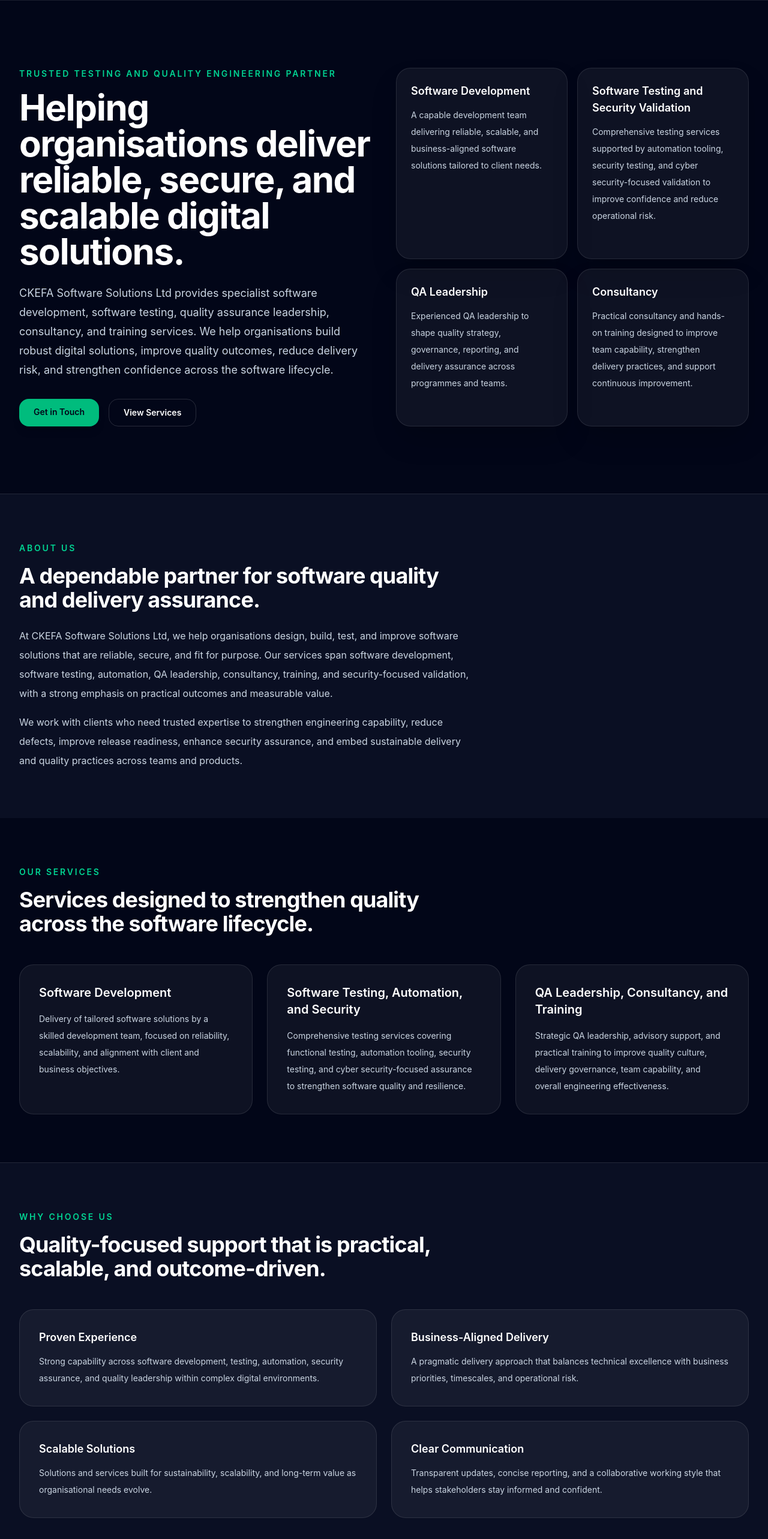
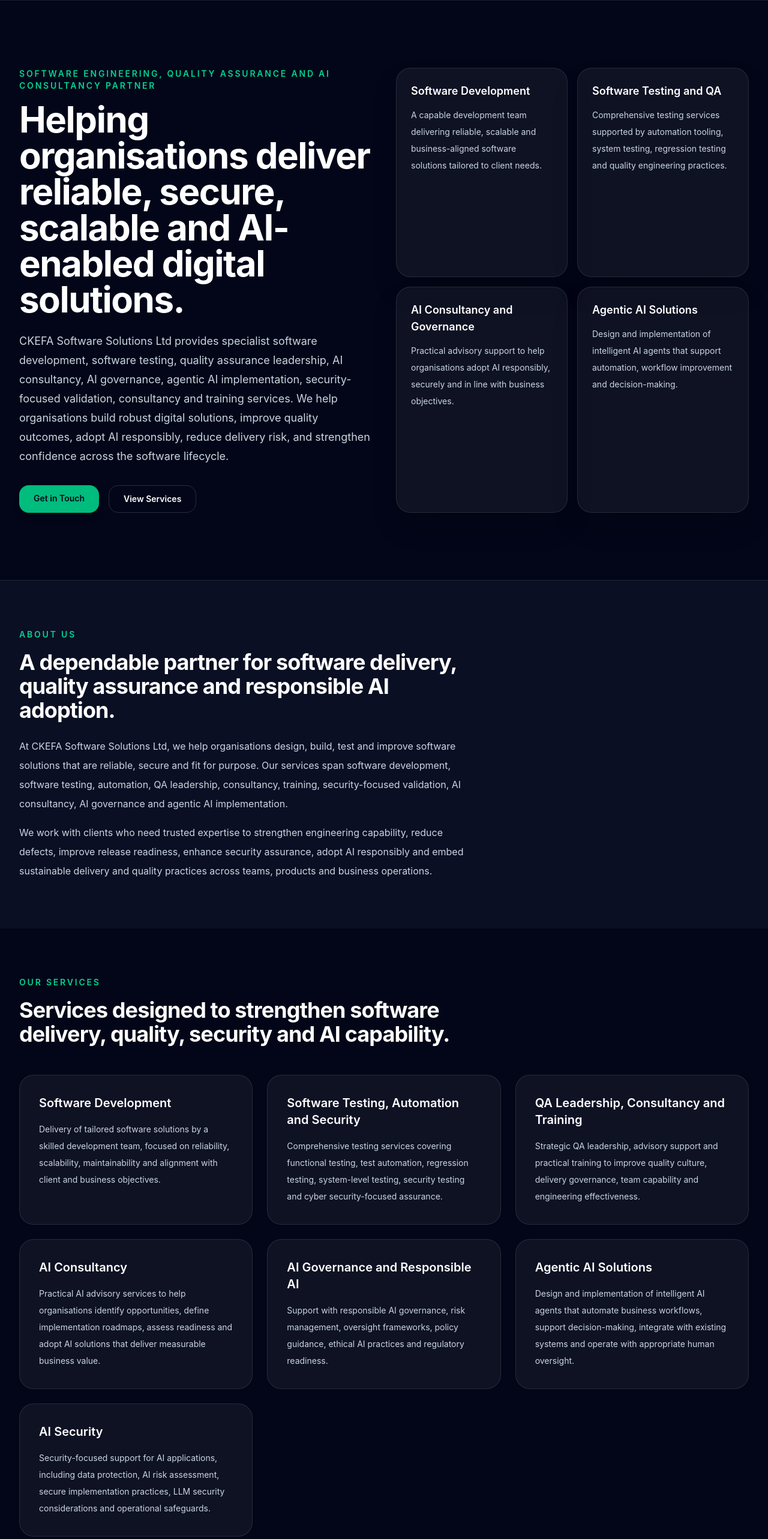
Before and after one commit to carlossik/ckefa-website, a React (Vite) app: page / in a window 1280 px wide. Shown: the part 80-2646 px from the top of the page at 60% size. Built offline with nearby package versions, Linux system fonts and the light colour scheme.

Commit message:
adding modified app.tsx

```diff
--- a/src/App.jsx
+++ b/src/App.jsx
@@ -1,3 +1,4 @@
+
 export default function CkefaSoftwareSolutionsWebsite() {
   return (
     <div className="min-h-screen bg-slate-950 text-white">
@@ -5,8 +6,11 @@
         <div className="mx-auto flex max-w-7xl items-center justify-between px-6 py-4 lg:px-8">
           <div>
             <h1 className="text-xl font-bold tracking-wide">CKEFA Software Solutions Ltd</h1>
-            <p className="text-sm text-slate-300">Software Development, Testing, QA Leadership, and Technology Consultancy and Training</p>
+            <p className="text-sm text-slate-300">
+              Software Development, Testing, QA Leadership, AI Consultancy, Governance and Security
+            </p>
           </div>
+
           <nav className="hidden gap-6 text-sm text-slate-200 md:flex">
             <a href="#about" className="transition hover:text-white">About</a>
             <a href="#services" className="transition hover:text-white">Services</a>
@@ -20,14 +24,21 @@
         <section className="mx-auto grid max-w-7xl gap-10 px-6 py-20 lg:grid-cols-2 lg:px-8 lg:py-28">
           <div className="flex flex-col justify-center">
             <p className="mb-4 text-sm font-semibold uppercase tracking-[0.2em] text-emerald-400">
-              Trusted Testing and Quality Engineering Partner
+              Software Engineering, Quality Assurance and AI Consultancy Partner
             </p>
+
             <h2 className="max-w-3xl text-4xl font-bold tracking-tight sm:text-5xl lg:text-6xl">
-              Helping organisations deliver reliable, secure, and scalable digital solutions.
+              Helping organisations deliver reliable, secure, scalable and AI-enabled digital solutions.
             </h2>
+
             <p className="mt-6 max-w-2xl text-lg leading-8 text-slate-300">
-              CKEFA Software Solutions Ltd provides specialist software development, software testing, quality assurance leadership, consultancy, and training services. We help organisations build robust digital solutions, improve quality outcomes, reduce delivery risk, and strengthen confidence across the software lifecycle.
+              CKEFA Software Solutions Ltd provides specialist software development, software testing,
+              quality assurance leadership, AI consultancy, AI governance, agentic AI implementation,
+              security-focused validation, consultancy and training services. We help organisations build
+              robust digital solutions, improve quality outcomes, adopt AI responsibly, reduce delivery risk,
+              and strengthen confidence across the software lifecycle.
             </p>
+
             <div className="mt-8 flex flex-wrap gap-4">
               <a
                 href="#contact"
@@ -35,6 +46,7 @@
               >
                 Get in Touch
               </a>
+
               <a
                 href="#services"
                 className="rounded-2xl border border-white/15 px-6 py-3 text-sm font-semibold text-white transition hover:bg-white/5"
@@ -48,25 +60,32 @@
             <div className="rounded-3xl border border-white/10 bg-white/5 p-6 shadow-2xl">
               <h3 className="text-lg font-semibold">Software Development</h3>
               <p className="mt-3 text-sm leading-7 text-slate-300">
-                A capable development team delivering reliable, scalable, and business-aligned software solutions tailored to client needs.
+                A capable development team delivering reliable, scalable and business-aligned software
+                solutions tailored to client needs.
               </p>
             </div>
+
             <div className="rounded-3xl border border-white/10 bg-white/5 p-6 shadow-2xl">
-              <h3 className="text-lg font-semibold">Software Testing and Security Validation</h3>
+              <h3 className="text-lg font-semibold">Software Testing and QA</h3>
               <p className="mt-3 text-sm leading-7 text-slate-300">
-                Comprehensive testing services supported by automation tooling, security testing, and cyber security-focused validation to improve confidence and reduce operational risk.
+                Comprehensive testing services supported by automation tooling, system testing, regression
+                testing and quality engineering practices.
               </p>
             </div>
+
             <div className="rounded-3xl border border-white/10 bg-white/5 p-6 shadow-2xl">
-              <h3 className="text-lg font-semibold">QA Leadership</h3>
+              <h3 className="text-lg font-semibold">AI Consultancy and Governance</h3>
               <p className="mt-3 text-sm leading-7 text-slate-300">
-                Experienced QA leadership to shape quality strategy, governance, reporting, and delivery assurance across programmes and teams.
+                Practical advisory support to help organisations adopt AI responsibly, securely and in line
+                with business objectives.
               </p>
             </div>
+
             <div className="rounded-3xl border border-white/10 bg-white/5 p-6 shadow-2xl">
-              <h3 className="text-lg font-semibold">Consultancy</h3>
+              <h3 className="text-lg font-semibold">Agentic AI Solutions</h3>
               <p className="mt-3 text-sm leading-7 text-slate-300">
-                Practical consultancy and hands-on training designed to improve team capability, strengthen delivery practices, and support continuous improvement.
+                Design and implementation of intelligent AI agents that support automation, workflow
+                improvement and decision-making.
               </p>
             </div>
           </div>
@@ -76,14 +95,22 @@
           <div className="mx-auto max-w-7xl px-6 py-20 lg:px-8">
             <div className="max-w-3xl">
               <p className="text-sm font-semibold uppercase tracking-[0.2em] text-emerald-400">About Us</p>
+
               <h2 className="mt-4 text-3xl font-bold tracking-tight sm:text-4xl">
-                A dependable partner for software quality and delivery assurance.
+                A dependable partner for software delivery, quality assurance and responsible AI adoption.
               </h2>
+
               <p className="mt-6 text-base leading-8 text-slate-300">
-                At CKEFA Software Solutions Ltd, we help organisations design, build, test, and improve software solutions that are reliable, secure, and fit for purpose. Our services span software development, software testing, automation, QA leadership, consultancy, training, and security-focused validation, with a strong emphasis on practical outcomes and measurable value.
+                At CKEFA Software Solutions Ltd, we help organisations design, build, test and improve
+                software solutions that are reliable, secure and fit for purpose. Our services span software
+                development, software testing, automation, QA leadership, consultancy, training, security-focused
+                validation, AI consultancy, AI governance and agentic AI implementation.
               </p>
+
               <p className="mt-4 text-base leading-8 text-slate-300">
-                We work with clients who need trusted expertise to strengthen engineering capability, reduce defects, improve release readiness, enhance security assurance, and embed sustainable delivery and quality practices across teams and products.
+                We work with clients who need trusted expertise to strengthen engineering capability, reduce
+                defects, improve release readiness, enhance security assurance, adopt AI responsibly and embed
+                sustainable delivery and quality practices across teams, products and business operations.
               </p>
             </div>
           </div>
@@ -92,8 +119,9 @@
         <section id="services" className="mx-auto max-w-7xl px-6 py-20 lg:px-8">
           <div className="max-w-3xl">
             <p className="text-sm font-semibold uppercase tracking-[0.2em] text-emerald-400">Our Services</p>
+
             <h2 className="mt-4 text-3xl font-bold tracking-tight sm:text-4xl">
-              Services designed to strengthen quality across the software lifecycle.
+              Services designed to strengthen software delivery, quality, security and AI capability.
             </h2>
           </div>
 
@@ -101,19 +129,57 @@
             <div className="rounded-3xl border border-white/10 bg-white/5 p-8">
               <h3 className="text-xl font-semibold">Software Development</h3>
               <p className="mt-4 text-sm leading-7 text-slate-300">
-                Delivery of tailored software solutions by a skilled development team, focused on reliability, scalability, and alignment with client and business objectives.
+                Delivery of tailored software solutions by a skilled development team, focused on reliability,
+                scalability, maintainability and alignment with client and business objectives.
               </p>
             </div>
+
             <div className="rounded-3xl border border-white/10 bg-white/5 p-8">
-              <h3 className="text-xl font-semibold">Software Testing, Automation, and Security</h3>
+              <h3 className="text-xl font-semibold">Software Testing, Automation and Security</h3>
               <p className="mt-4 text-sm leading-7 text-slate-300">
-                Comprehensive testing services covering functional testing, automation tooling, security testing, and cyber security-focused assurance to strengthen software quality and resilience.
+                Comprehensive testing services covering functional testing, test automation, regression testing,
+                system-level testing, security testing and cyber security-focused assurance.
               </p>
             </div>
+
             <div className="rounded-3xl border border-white/10 bg-white/5 p-8">
-              <h3 className="text-xl font-semibold">QA Leadership, Consultancy, and Training</h3>
+              <h3 className="text-xl font-semibold">QA Leadership, Consultancy and Training</h3>
               <p className="mt-4 text-sm leading-7 text-slate-300">
-                Strategic QA leadership, advisory support, and practical training to improve quality culture, delivery governance, team capability, and overall engineering effectiveness.
+                Strategic QA leadership, advisory support and practical training to improve quality culture,
+                delivery governance, team capability and engineering effectiveness.
+              </p>
+            </div>
+
+            <div className="rounded-3xl border border-white/10 bg-white/5 p-8">
+              <h3 className="text-xl font-semibold">AI Consultancy</h3>
+              <p className="mt-4 text-sm leading-7 text-slate-300">
+                Practical AI advisory services to help organisations identify opportunities, define
+                implementation roadmaps, assess readiness and adopt AI solutions that deliver measurable
+                business value.
+              </p>
+            </div>
+
+            <div className="rounded-3xl border border-white/10 bg-white/5 p-8">
+              <h3 className="text-xl font-semibold">AI Governance and Responsible AI</h3>
+              <p className="mt-4 text-sm leading-7 text-slate-300">
+                Support with responsible AI governance, risk management, oversight frameworks, policy guidance,
+                ethical AI practices and regulatory readiness.
+              </p>
+            </div>
+
+            <div className="rounded-3xl border border-white/10 bg-white/5 p-8">
+              <h3 className="text-xl font-semibold">Agentic AI Solutions</h3>
+              <p className="mt-4 text-sm leading-7 text-slate-300">
+                Design and implementation of intelligent AI agents that automate business workflows, support
+                decision-making, integrate with existing systems and operate with appropriate human oversight.
+              </p>
+            </div>
+
+            <div className="rounded-3xl border border-white/10 bg-white/5 p-8">
+              <h3 className="text-xl font-semibold">AI Security</h3>
+              <p className="mt-4 text-sm leading-7 text-slate-300">
+                Security-focused support for AI applications, including data protection, AI risk assessment,
+                secure implementation practices, LLM security considerations and operational safeguards.
               </p>
             </div>
           </div>
@@ -123,8 +189,9 @@
           <div className="mx-auto max-w-7xl px-6 py-20 lg:px-8">
             <div className="max-w-3xl">
               <p className="text-sm font-semibold uppercase tracking-[0.2em] text-emerald-400">Why Choose Us</p>
+
               <h2 className="mt-4 text-3xl font-bold tracking-tight sm:text-4xl">
-                Quality-focused support that is practical, scalable, and outcome-driven.
+                Quality-focused and AI-ready support that is practical, scalable and outcome-driven.
               </h2>
             </div>
 
@@ -132,26 +199,32 @@
               <div className="rounded-3xl border border-white/10 bg-white/5 p-8">
                 <h3 className="text-lg font-semibold">Proven Experience</h3>
                 <p className="mt-3 text-sm leading-7 text-slate-300">
-                  Strong capability across software development, testing, automation, security assurance, and quality leadership within complex digital environments.
+                  Strong capability across software development, testing, automation, security assurance,
+                  quality leadership, AI consultancy and digital delivery.
                 </p>
               </div>
+
               <div className="rounded-3xl border border-white/10 bg-white/5 p-8">
                 <h3 className="text-lg font-semibold">Business-Aligned Delivery</h3>
                 <p className="mt-3 text-sm leading-7 text-slate-300">
-                  A pragmatic delivery approach that balances technical excellence with business priorities, timescales, and operational risk.
+                  A pragmatic delivery approach that balances technical excellence with business priorities,
+                  timescales, operational risk and measurable outcomes.
                 </p>
               </div>
+
               <div className="rounded-3xl border border-white/10 bg-white/5 p-8">
-                <h3 className="text-lg font-semibold">Scalable Solutions</h3>
+                <h3 className="text-lg font-semibold">Responsible AI Perspective</h3>
                 <p className="mt-3 text-sm leading-7 text-slate-300">
-                  Solutions and services built for sustainability, scalability, and long-term value as organisational needs evolve.
+                  Advisory support focused on practical AI adoption, governance, security, risk management and
+                  implementation approaches that support responsible innovation.
                 </p>
               </div>
+
               <div className="rounded-3xl border border-white/10 bg-white/5 p-8">
                 <h3 className="text-lg font-semibold">Clear Communication</h3>
                 <p className="mt-3 text-sm leading-7 text-slate-300">
-                  Transparent updates, concise reporting, and a collaborative working style that
-                  helps stakeholders stay informed and confident.
+                  Transparent updates, concise reporting and a collaborative working style that helps
+                  stakeholders stay informed and confident.
                 </p>
               </div>
             </div>
@@ -162,23 +235,33 @@
           <div className="grid gap-10 lg:grid-cols-2">
             <div>
               <p className="text-sm font-semibold uppercase tracking-[0.2em] text-emerald-400">Contact Us</p>
+
               <h2 className="mt-4 text-3xl font-bold tracking-tight sm:text-4xl">
-                Let’s discuss how we can support your software quality goals.
+                Let’s discuss how we can support your software, quality, security or AI goals.
               </h2>
+
               <p className="mt-6 text-base leading-8 text-slate-300">
-                Whether you need support with software development, testing, cyber security-focused assurance, QA leadership, consultancy, or training, we would be pleased to hear from you.
+                Whether you need support with software development, testing, cyber security-focused assurance,
+                QA leadership, AI consultancy, AI governance, agentic AI solutions, consultancy or training,
+                we would be pleased to hear from you.
               </p>
+
               <div className="mt-8 space-y-4 text-sm text-slate-200">
                 <p><span className="font-semibold text-white">Company:</span> CKEFA Software Solutions Ltd</p>
                 <p><span className="font-semibold text-white">Email:</span> info@ckefa.co.uk</p>
                 <p><span className="font-semibold text-white">Phone:</span> 07951750370</p>
                 <p><span className="font-semibold text-white">Location:</span> United Kingdom</p>
-              <p><span className="font-semibold text-white">Services:</span> Software Development, Software Testing, Security Testing, Cyber Security, QA Leadership, Consultancy, and Training</p>
+                <p>
+                  <span className="font-semibold text-white">Services:</span> Software Development, Software Testing,
+                  QA Leadership, Test Automation, AI Consultancy, AI Governance, Agentic AI Solutions, AI Security,
+                  Consultancy and Training
+                </p>
               </div>
             </div>
 
             <div className="rounded-3xl border border-white/10 bg-white/5 p-8 shadow-2xl">
               <h3 className="text-xl font-semibold">Get in Touch</h3>
+
               <p className="mt-3 text-sm leading-7 text-slate-300">
                 Use the contact details below or submit an enquiry through the contact form.
               </p>
@@ -189,7 +272,7 @@
                 className="mt-8 space-y-4"
               >
                 <input type="hidden" name="_subject" value="New Enquiry from CKEFA Website" />
-  <input type="hidden" name="_redirect" value="http://localhost:5173/" />
+                <input type="hidden" name="_redirect" value="https://ckefa.co.uk/" />
 
                 <div>
                   <label className="mb-2 block text-sm font-medium text-white">Full Name</label>
@@ -241,15 +324,18 @@
                   Send Enquiry
                 </button>
               </form>
+
               <div className="mt-8 space-y-4 text-sm text-slate-300">
                 <div className="rounded-2xl border border-white/10 bg-slate-950/50 p-4">
                   <p className="font-medium text-white">Email Enquiries</p>
                   <p className="mt-1">info@ckefa.co.uk</p>
                 </div>
+
                 <div className="rounded-2xl border border-white/10 bg-slate-950/50 p-4">
                   <p className="font-medium text-white">Business Hours</p>
                   <p className="mt-1">Monday to Friday, 9:00 AM to 5:00 PM</p>
                 </div>
+
                 <div className="rounded-2xl border border-white/10 bg-slate-950/50 p-4">
                   <p className="font-medium text-white">Service Coverage</p>
                   <p className="mt-1">Remote support across the United Kingdom and beyond</p>
@@ -258,9 +344,11 @@
             </div>
           </div>
         </section>
+
         <section id="case-studies" className="mx-auto max-w-7xl px-6 py-20 lg:px-8">
           <div className="max-w-3xl">
             <p className="text-sm font-semibold uppercase tracking-[0.2em] text-emerald-400">Case Studies</p>
+
             <h2 className="mt-4 text-3xl font-bold tracking-tight sm:text-4xl">
               Delivering measurable outcomes across complex environments
             </h2>
@@ -270,33 +358,38 @@
             <div className="rounded-3xl border border-white/10 bg-white/5 p-8">
               <h3 className="text-lg font-semibold">Government Testing Programme</h3>
               <p className="mt-3 text-sm text-slate-300">
-        Delivered structured QA leadership and automation strategy for a high-assurance government system, improving release confidence and reducing regression risk.
+                Delivered structured QA leadership and automation strategy for a high-assurance government
+                system, improving release confidence and reducing regression risk.
               </p>
             </div>
 
             <div className="rounded-3xl border border-white/10 bg-white/5 p-8">
-      <h3 className="text-lg font-semibold">CMS Automation & Observability</h3>
+              <h3 className="text-lg font-semibold">CMS Automation and Observability</h3>
               <p className="mt-3 text-sm text-slate-300">
-        Built end-to-end automation validating DQMS logs and CloudWatch integration, significantly improving traceability and system observability.
+                Built end-to-end automation validating DQMS logs and CloudWatch integration, significantly
+                improving traceability and system observability.
               </p>
             </div>
 
             <div className="rounded-3xl border border-white/10 bg-white/5 p-8">
               <h3 className="text-lg font-semibold">Automation Framework Delivery</h3>
               <p className="mt-3 text-sm text-slate-300">
-        Designed scalable Playwright-based frameworks enabling faster regression cycles and improved cross-environment reliability.
+                Designed scalable Playwright-based frameworks enabling faster regression cycles and improved
+                cross-environment reliability.
               </p>
             </div>
           </div>
         </section>
 
         <section className="border-t border-white/10 bg-slate-900/60">
-  <div className="mx-auto max-w-7xl px-6 py-20 lg:px-8 text-center">
+          <div className="mx-auto max-w-7xl px-6 py-20 text-center lg:px-8">
             <h2 className="text-3xl font-bold tracking-tight sm:text-4xl">
-      Ready to strengthen your software delivery?
+              Ready to strengthen your software delivery and AI capability?
             </h2>
+
             <p className="mt-6 text-slate-300">
-      Partner with CKEFA Software Solutions Ltd to improve quality, reduce risk, and deliver with confidence.
+              Partner with CKEFA Software Solutions Ltd to improve quality, reduce risk, adopt AI responsibly
+              and deliver with confidence.
             </p>
 
             <a
@@ -312,9 +405,11 @@
       <footer className="border-t border-white/10 bg-slate-950">
         <div className="mx-auto flex max-w-7xl flex-col gap-3 px-6 py-6 text-sm text-slate-400 lg:flex-row lg:items-center lg:justify-between lg:px-8">
           <p>© 2026 CKEFA Software Solutions Ltd. All rights reserved.</p>
-          <p>Software Development | Software Testing | QA Leadership | Consultancy | Training</p>
+          <p>
+            Software Development | Software Testing | QA Leadership | AI Consultancy | AI Governance | Agentic AI | Security
+          </p>
         </div>
       </footer>
     </div>
-  );
+  )
 }
```
Lines whose indentation alone changed are shown as unchanged.
